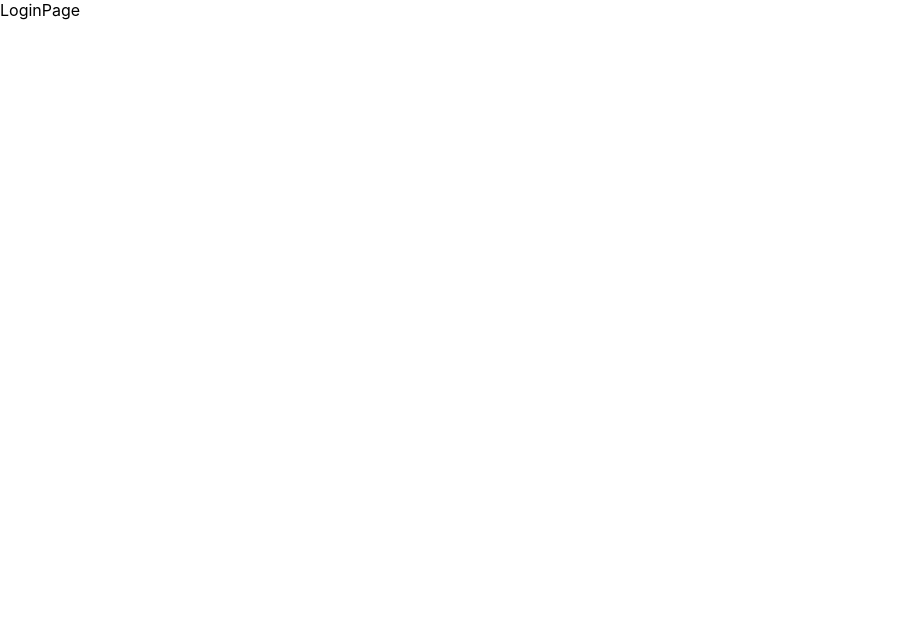
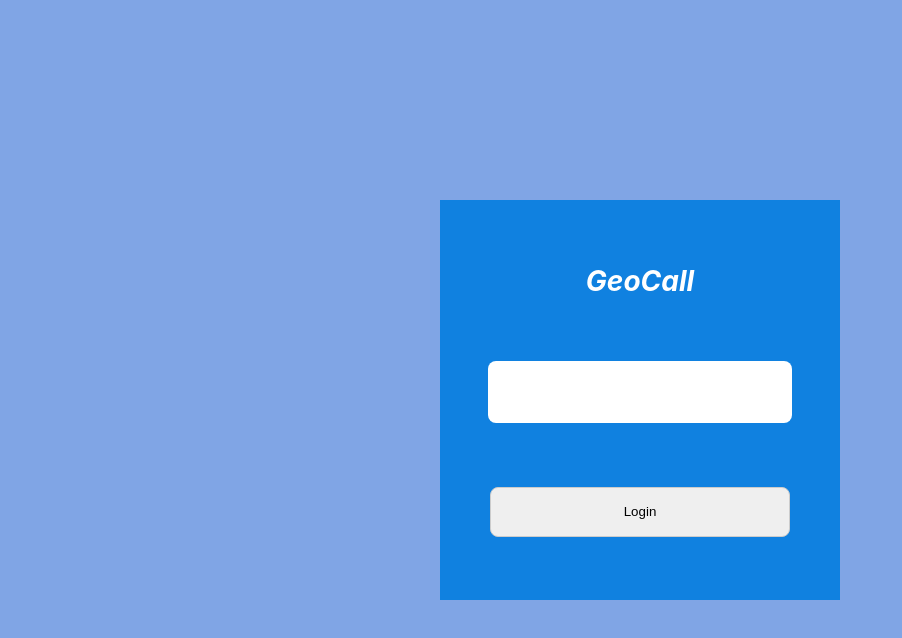
Before and after one commit to ali21032002/GeoChat, a React (Create React App) app in the folder front/: page / in a window 1280 px wide. Shown: the top 638 px of the page, without its empty margins (0-902 px from the left). Built offline with nearby package versions, Linux system fonts and the light colour scheme.

Commit message:
add login page style and inputs

```diff
--- /dev/null
+++ b/front/src/LoginPage/LoginPage.css
@@ -0,0 +1,43 @@
+.l_page_main_container {
+  width: 100%;
+  height: 100vh;
+  display: flex;
+  flex-direction: column;
+  justify-content: center;
+  align-items: center;
+  background: #80a5e5;
+}
+
+.l_page_box {
+  width: 400px;
+  height: 400px;
+  background: #1081e0;
+  display: flex;
+  flex-direction: column;
+  justify-content: space-evenly;
+  align-items: center;
+}
+
+.l_page_input {
+  width: 300px;
+  height: 60px;
+  border-radius: 8px;
+  border: none;
+  outline: none;
+}
+
+.l_page_login_button {
+  width: 300px;
+  height: 50px;
+  border-radius: 8px;
+  border: 1px solid #ccc;
+}
+
+.logo {
+  font-size: 28px;
+  font-style: italic;
+  font-weight: 700;
+  color: white;
+  padding: 0;
+  margin: 0;
+}
--- a/front/src/LoginPage/LoginPage.js
+++ b/front/src/LoginPage/LoginPage.js
@@ -1,9 +1,28 @@
-import React from 'react'
+import React from 'react';
+import './LoginPage.css';
+
+const Logo = () => {
+    return <p className='logo'>
+        GeoCall
+    </p>
+};
+
+const LoginInput = () => {
+    return <input className="l_page_input" />
+};
+
+const LoginButton = () => {
+    return <button className='l_page_login_button'>Login</button>
+}
 
 export default function LoginPage() {
     return (
-        <div>
-            LoginPage
+        <div className='l_page_main_container'>
+            <div className='l_page_box'>
+                <Logo />
+                <LoginInput />
+                <LoginButton />
+            </div>
         </div>
     )
 }
```
